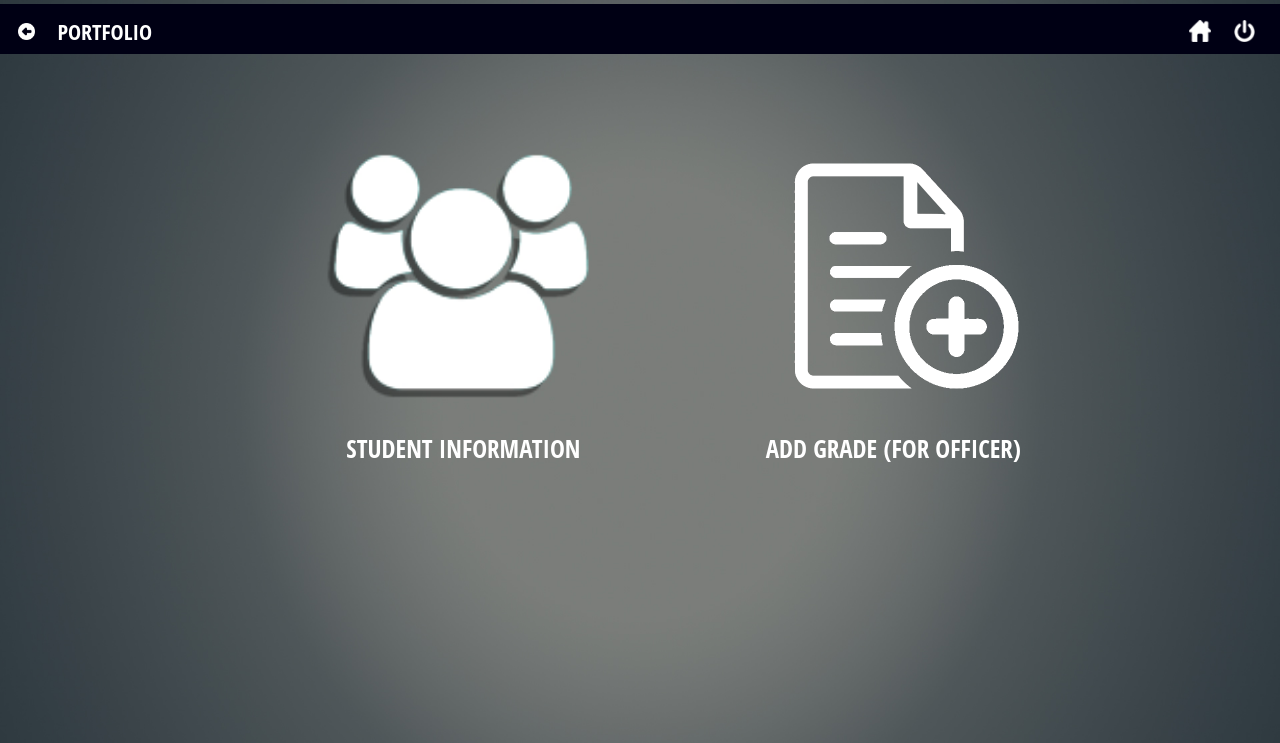
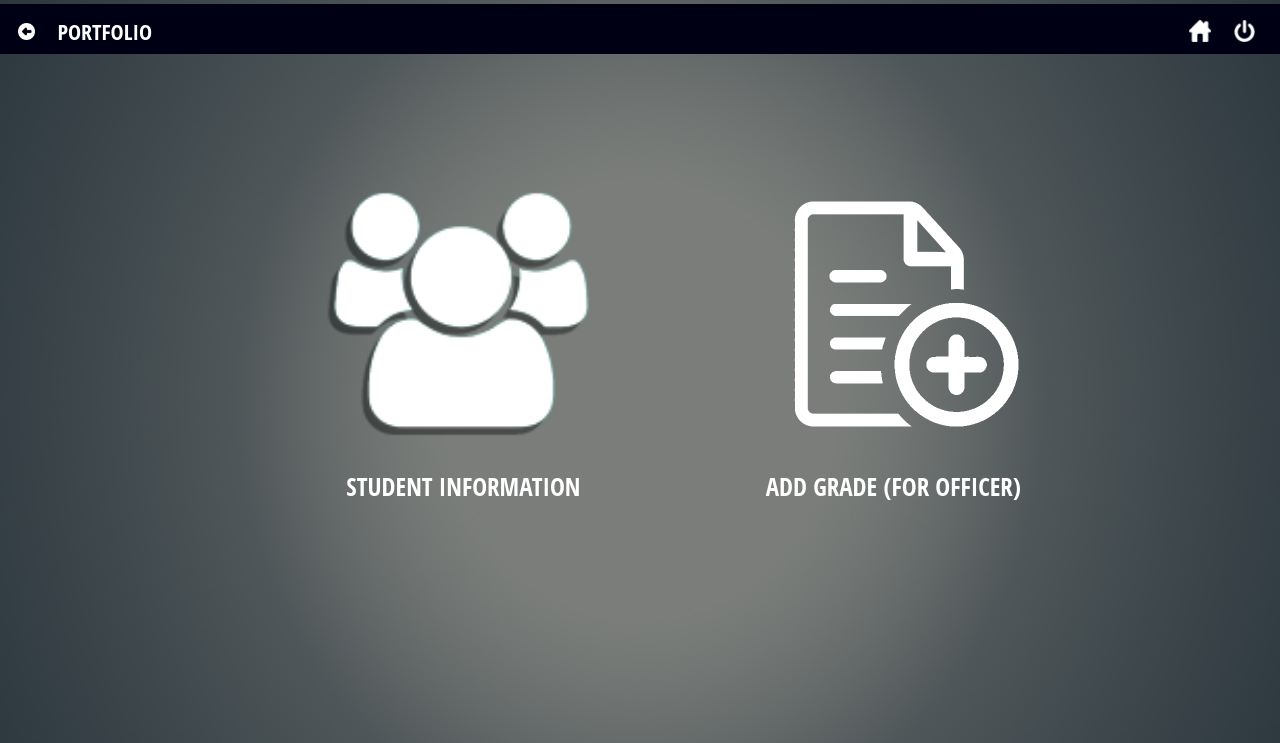
Before and after one commit to winnie2606/FRA241_portfolio, a Flask app: template app/templates/port_tea.html in a window 1280 px wide. Shown: the top 743 px of the page. Run offline with Flask 2, Linux system fonts and the light colour scheme; the template is opened without the code that fills it, so the values that code supplies are empty.

Commit message:
port tea

```diff
--- a/app/static/port_tea.css
+++ b/app/static/port_tea.css
@@ -1,7 +1,7 @@
 /*TEACHER*/
 .Student_Information{
 	float:left;
-	margin-top:2%;
+	margin-top:5%;
 	margin-left:24%;
 	}
 
@@ -13,7 +13,7 @@
 
 .Add_Grade{
 	float:right;
-	margin-top:2%;
+	margin-top:5%;
 	margin-right:18%;
 	}
 
```
